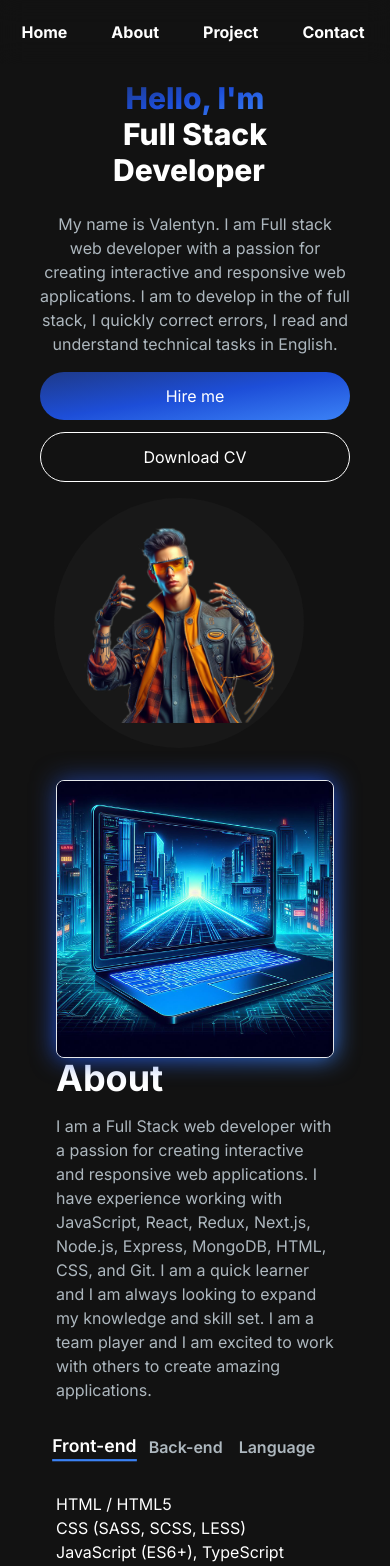
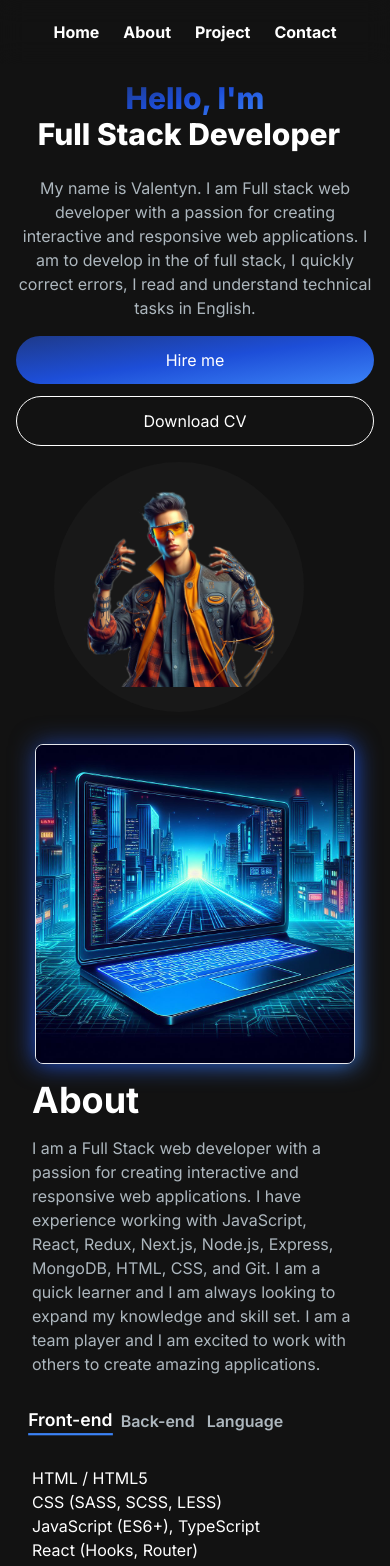
Before and after one commit to ValentunPron/my_portfolio, a Next.js app: page / in a window 390 px wide. Shown: the top 1566 px of the page. Built offline with nearby package versions, Linux system fonts and the light colour scheme.

Commit message:
AboutSection

```diff
--- a/src/app/components/AboutSection.jsx
+++ b/src/app/components/AboutSection.jsx
@@ -16,23 +16,23 @@ function AboutSection() {
 
   return (
     <section className='text-white'>
-    <div className='md:grid md:grid-cols-2 gap-8 items-start py-8 px-4 xl:gap-16 sm:py-16'>
+      <div className='md:grid md:grid-cols-2 gap-8 items-center py-8 px-4 xl:gap-16 sm:py-16'>
         <div class="relative textAnimationHover hover:rotate-3">
           <Image
             src={ImageAbout}
             alt="image"
             width={500}
             height={500}
-          className='rounded-lg relative z-20 border'
+            className='rounded-lg relative z-20 border w-[320px] md:w-auto md:h-auto mx-auto'
           />
-        <div class="absolute inset-0 max-w-[510px] rounded-md blur-md blueGradientText z-10"></div>
+          <div class="absolute mx-auto inset-0 max-w-[320px] md:max-w-[510px] rounded-md blur-md blueGradientText z-10"></div>
         </div>
-      <div>
+        <div className='mt-4 md:mt-0 text-left flex flex-col h-full'>
           <h2 className='text-4xl font-bold text-white mb-4'>About</h2>
-        <p className='text-base lg:text-lg text-[#ADB7BE]'>
+          <p className='text-base lg:text-base text-[#ADB7BE]'>
             I am a Full Stack web developer with a passion for creating interactive and responsive web applications. I have experience working with JavaScript, React, Redux, Next.js, Node.js, Express, MongoDB, HTML, CSS, and Git. I am a quick learner and I am always looking to expand my knowledge and skill set. I am a team player and I am excited to work with others to create amazing applications.
           </p>
-        <div className='flex flex-row mt-8 gap-4'>
+          <div className='flex flex-row mt-8 gap-3 sm:gap-4'>
             <button
               onClick={() => handleTabChange('front-end')}
               className={`tabs ${tab === 'front-end' && 'tabsActive'}`}>
--- a/src/app/components/Navbar.jsx
+++ b/src/app/components/Navbar.jsx
@@ -27,7 +27,7 @@ function Navbar() {
             <Link href={'/'} className='hidden sm:block text-2xl text-white font-semibold textAnimationHover'>Portfolio</Link>
 
             <div className='flex justify-center w-full sm:w-auto md-:w-auto py-1 sm:py-4' id='navbar'>
-                <ul className='flex items-center gap-4 md:gap-8'>
+                <ul className='flex items-center gap-6 md:gap-10'>
                     {
                         headerNav.map((link) => (
                             <li key={link.title}>
--- a/src/app/globals.css
+++ b/src/app/globals.css
@@ -4,7 +4,7 @@
 
 @layer components {
   .headerLink {
-    @apply block py-2 pl-3 pr-4 text-white sm:text-xl font-bold rounded md:p-0 transform transition duration-300 hover:scale-125 hover:text-blue-700
+    @apply block py-2 text-white sm:text-xl font-bold rounded md:p-0 transform transition duration-300 hover:scale-125 hover:text-blue-700
   }
 
   .textAnimationHover {
--- a/src/app/page.js
+++ b/src/app/page.js
@@ -7,7 +7,7 @@ export default function Home() {
   return (
     <main className="flex min-h-screen flex-col bg-[#121212]">
       <Navbar />
-      <div className="container mx-auto py-8 px-10 mt-12">
+      <div className="container mx-auto py-8 px-4 sm:px-6 mt-12">
         <HeroSection />
         <AboutSection />
       </div>
```
Also changed, not shown: src/app/components/ProjectSection.jsx (added). Lines whose indentation alone changed are shown as unchanged.
